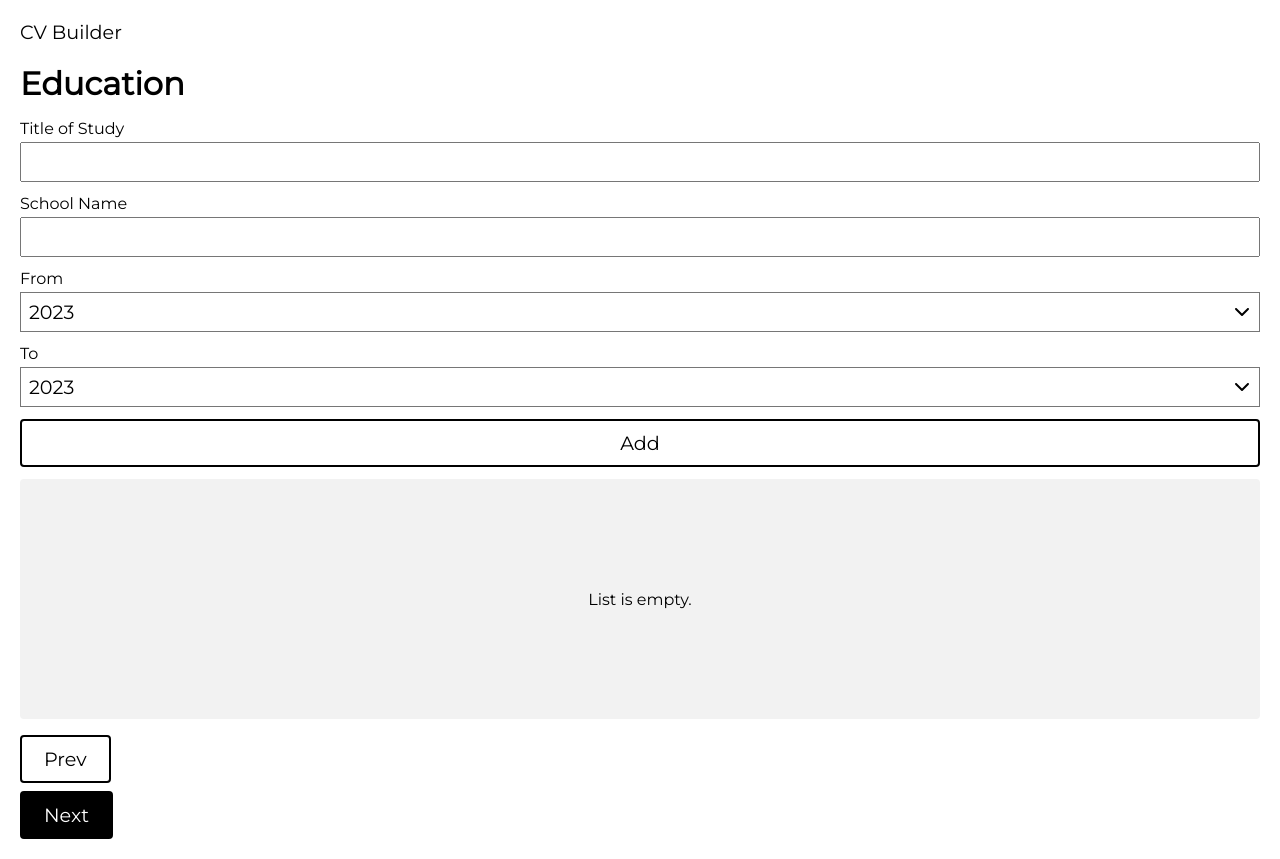
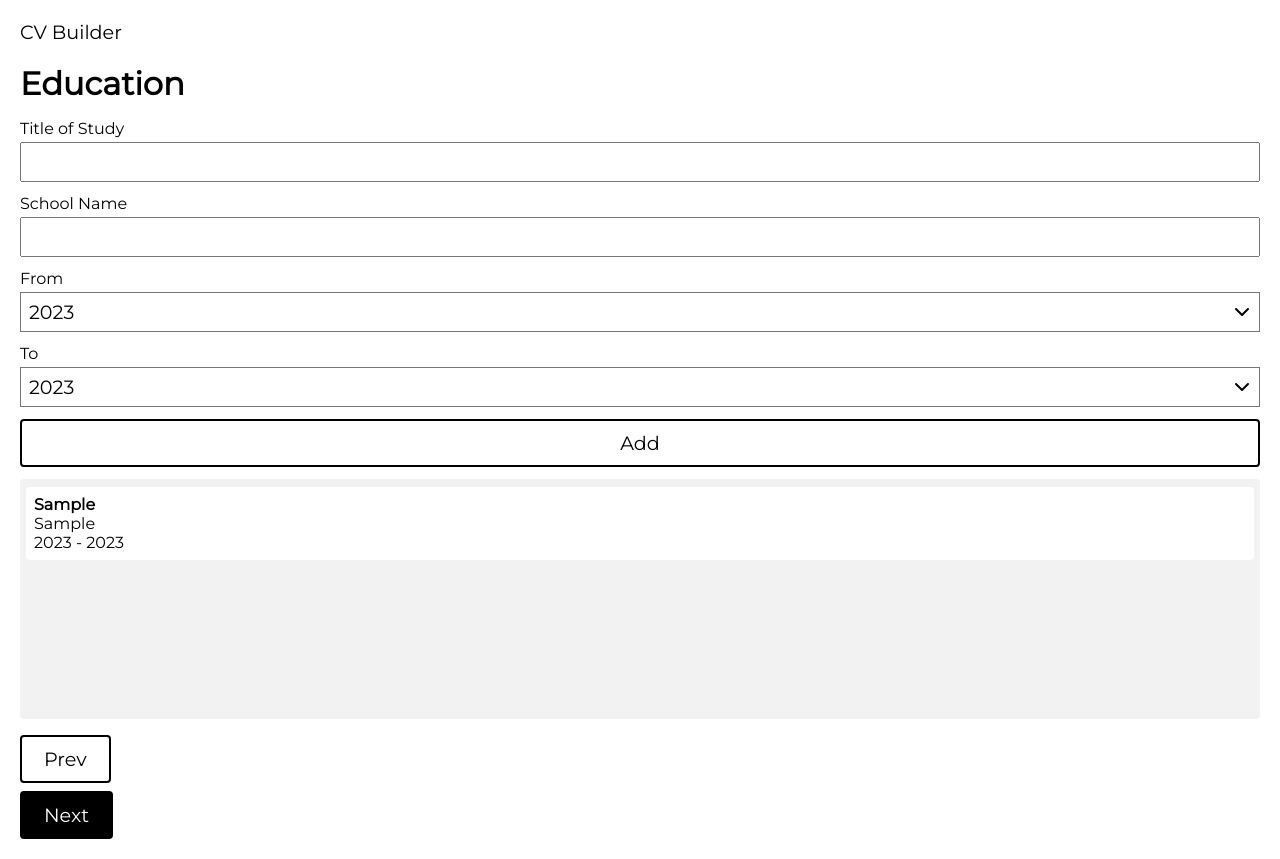
Before and after one commit to Zekumoru/top-cv-application, a React (Create React App) app: page / in a window 1280 px wide. Both pictures are taken after typing "Sample", "Sample" into the empty fields and a click on the button "Add". Built offline with nearby package versions, Linux system fonts and the light colour scheme.

Commit message:
Display education list

```diff
--- a/src/App.js
+++ b/src/App.js
@@ -161,7 +161,7 @@ class App extends React.Component {
               value={this.state.toYear}
             />
             <button onClick={this.addEducation}>Add</button>
-            <ListContainer />
+            <ListContainer list={this.state.educations} />
           </div>
         ),
       },
--- /dev/null
+++ b/src/components/EducationListItem.js
@@ -0,0 +1,20 @@
+import React from 'react';
+import '../styles/EducationListItem.scss';
+
+class EducationListItem extends React.Component {
+  render() {
+    const { titleOfStudy, schoolName, fromYear, toYear } = this.props.education;
+
+    return (
+      <li className="EducationListItem">
+        <p className="title-of-study">{titleOfStudy}</p>
+        <p className="school-name">{schoolName}</p>
+        <p className="duration">
+          {fromYear} - {toYear}
+        </p>
+      </li>
+    );
+  }
+}
+
+export default EducationListItem;
--- a/src/components/ListContainer.js
+++ b/src/components/ListContainer.js
@@ -1,12 +1,21 @@
 import React from 'react';
 import '../styles/ListContainer.scss';
+import EducationListItem from './EducationListItem';
 
 class ListContainer extends React.Component {
   render() {
+    const { list } = this.props;
+    const items = [];
+
+    list.forEach((item) => {
+      items.push(<EducationListItem key={item.id} education={item} />);
+    });
+
     return (
-      <div className="ListContainer">
-        <div className="empty-text">List is empty.</div>
-      </div>
+      <ul className="ListContainer">
+        {list.length !== 0 || <div className="empty-text">List is empty.</div>}
+        {items}
+      </ul>
     );
   }
 }
--- /dev/null
+++ b/src/styles/EducationListItem.scss
@@ -0,0 +1,9 @@
+.EducationListItem {
+  background-color: white;
+  padding: 8px;
+  border-radius: 4px;
+
+  .title-of-study {
+    font-weight: 700;
+  }
+}
--- a/src/styles/ListContainer.scss
+++ b/src/styles/ListContainer.scss
@@ -2,6 +2,12 @@
   height: 240px;
   background-color: hsl(0, 0%, 95%);
   border-radius: 4px;
+  padding: 8px 6px;
+  list-style-type: none;
+  display: flex;
+  flex-direction: column;
+  gap: 6px;
+  overflow-y: auto;
 
   .empty-text {
     display: none;
```
